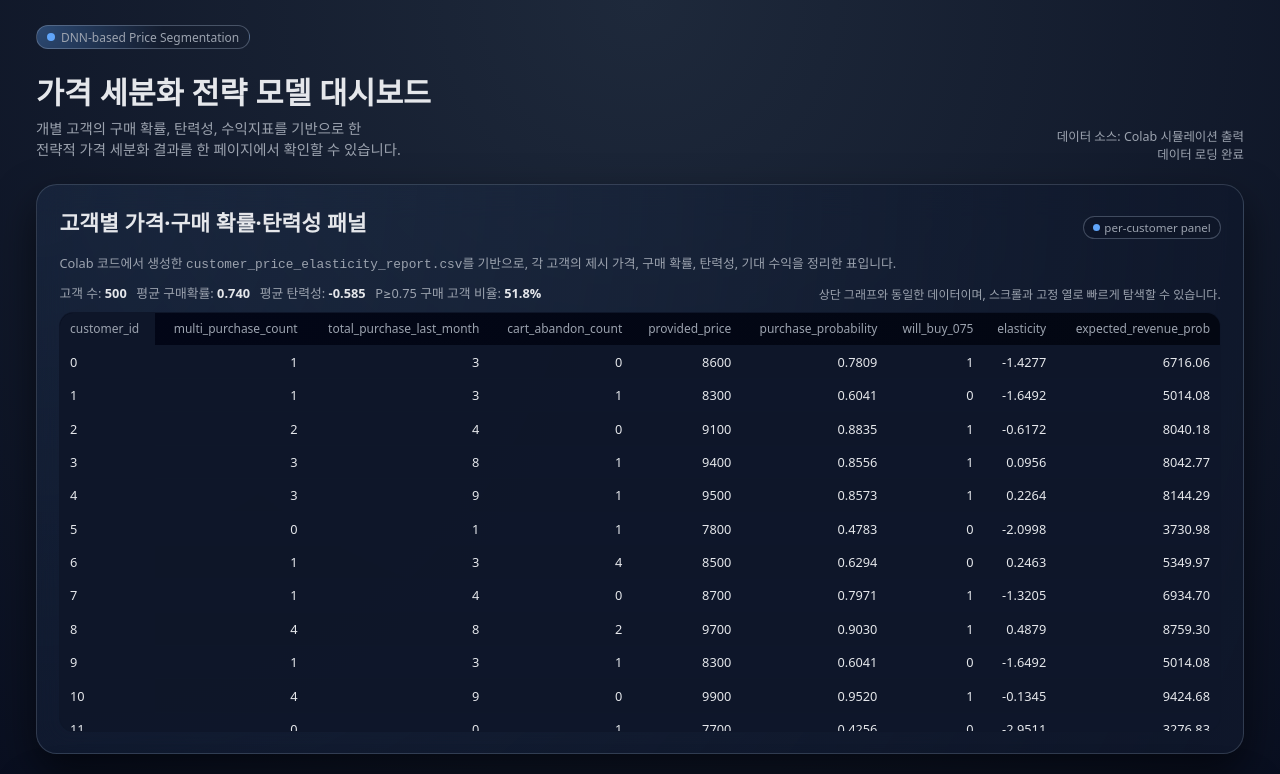
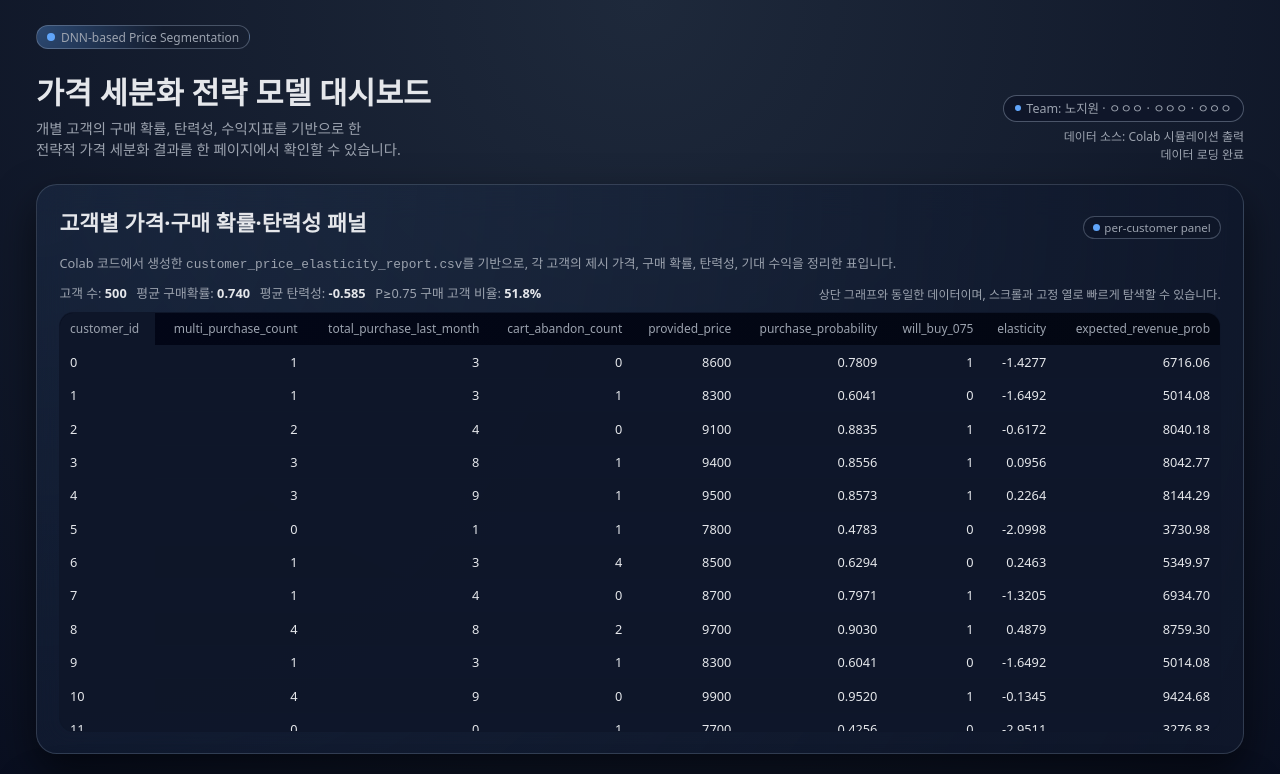
Before and after one commit to nowlsne33/price_segmentation_for_profit, a plain HTML site: page index.html in a window 1280 px wide. Shown: the top 774 px of the page. Drawn offline with nearby package versions, Linux system fonts and the light colour scheme; files whose address does not match are found by name.

Commit message:
Update index.html

```diff
--- a/index.html
+++ b/index.html
@@ -10,6 +10,29 @@
   <script src="https://cdn.jsdelivr.net/npm/papaparse@5.4.1/papaparse.min.js"></script>
 
   <style>
+        .team-chip-right {
+      display: inline-flex;
+      align-items: center;
+      gap: 0.35rem;
+      padding: 0.2rem 0.7rem;
+      border-radius: 999px;
+      border: 1px solid rgba(148,163,184,0.45);
+      background: rgba(15,23,42,0.95);
+      font-size: 0.78rem;
+      margin-bottom: 0.35rem;
+    }
+    .team-chip-right .team-dot {
+      width: 6px;
+      height: 6px;
+      border-radius: 999px;
+      background: var(--accent);
+    }
+    .header-right-small {
+      display: block;
+      font-size: 0.75rem;
+      color: var(--text-muted);
+    }
+
     :root {
       --bg: #020617;
       --bg-card: rgba(15,23,42,0.96);
@@ -295,11 +318,19 @@
             DNN-based Price Segmentation
           </span>
           <h1>가격 세분화 전략 모델 대시보드</h1>
-        <p>개별 고객의 구매 확률, 탄력성, 수익지표를 기반으로 한 <br>전략적 가격 세분화 결과를 한 페이지에서 확인할 수 있습니다.</p>
+          <p>
+            개별 고객의 구매 확률, 탄력성, 수익지표를 기반으로 한 <br />
+            전략적 가격 세분화 결과를 한 페이지에서 확인할 수 있습니다.
+          </p>
         </div>
         <div class="header-right">
-        <span>데이터 소스: Colab 시뮬레이션 출력</span>
-        <span id="dataStatus">데이터 로딩 중…</span>
+          <div class="team-chip-right">
+            <span class="team-dot"></span>
+            <!-- 여기 이름만 바꾸면 됨 -->
+            <span class="team-label">Team: 노지원 · ㅇㅇㅇ · ㅇㅇㅇ · ㅇㅇㅇ</span>
+          </div>
+          <span class="header-right-small">데이터 소스: Colab 시뮬레이션 출력</span>
+          <span id="dataStatus" class="header-right-small">데이터 로딩 중…</span>
         </div>
       </header>
 
```
Lines whose indentation alone changed are shown as unchanged.
